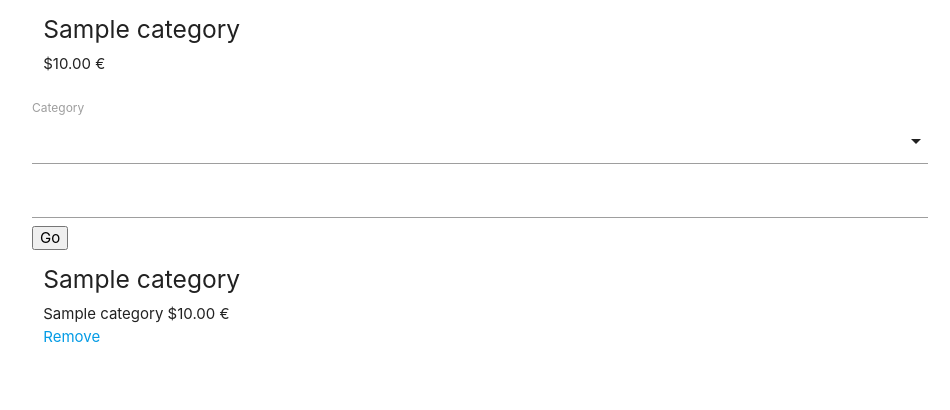
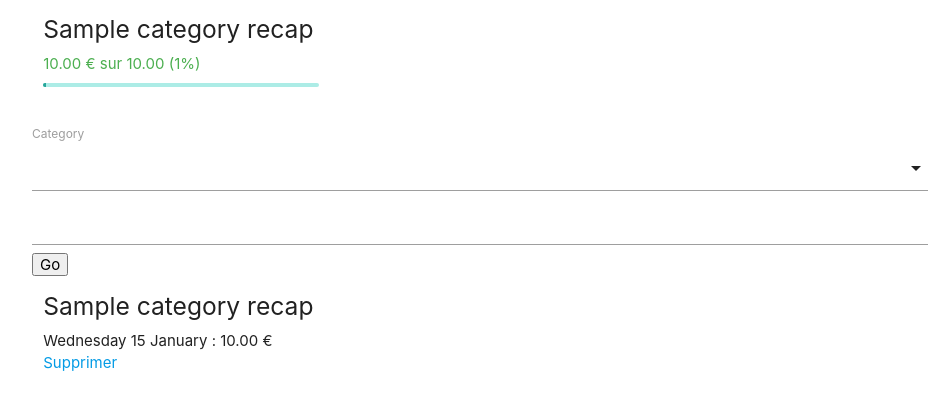
Before and after one commit to leogout/gunter-flask, a Flask app: template templates/homepage.html in a window 1280 px wide. Shown: the top 410 px of the page, without its empty margins (160-1110 px from the left). Run offline with Flask 2, Linux system fonts and the light colour scheme; tables that the repository leaves empty hold one stand-in row (values such as "Sample post"); the template is opened without the code that fills it: values that come from a table or form of the project are taken from there, most other values are stand-ins (such as "Sample title", 1, 10 or a date in 2020); parts of the project's set-up code (start-up, migrations or seed data) failed here and were passed over.

Commit message:
Added percentage and refactored home code

```diff
--- a/app.py
+++ b/app.py
@@ -3,6 +3,9 @@
 from forms import PurchaseForm
 from datetime import datetime
 from sqlalchemy import extract
+import locale
+
+locale.setlocale(locale.LC_TIME, "fr")
 
 app = Flask(__name__)
 
@@ -13,6 +16,24 @@
 
 db.init_app(app)
 
+
+class CategoryRecap:
+    def __init__(self, category, purchases, budget):
+        self.category = category
+        self.purchases = purchases
+        self.budget = budget
+
+    def get_price(self):
+        return sum([p.price for p in self.purchases])
+
+    def get_budget(self):
+        return self.budget.limit
+
+    def get_name(self):
+        return self.category.name
+
+    def get_percentage(self):
+        return round(self.get_price() / self.get_budget() * 100)
 
 @app.route('/', methods=['GET', 'POST'])
 def home():
@@ -30,18 +51,18 @@
 
         return redirect(url_for('home'))
 
-    purchases = Purchase.query \
+    purchases_q = Purchase.query \
         .filter(extract('month', Purchase.date) == datetime.now().month) \
-        .order_by(Purchase.date.desc()) \
-        .all()
+        .order_by(Purchase.date.desc())
 
-    recap = {c.name: {'price': 0, 'purchases': []} for c in Category.query.all()}
+    category_recaps = []
 
-    for purchase in purchases:
-        recap[purchase.category.name]['price'] += purchase.price
-        recap[purchase.category.name]['purchases'].append(purchase)
+    for category in Category.query.all():
+        purchases = purchases_q.filter(Purchase.category == category).all()
+        budget = Budget.query.filter(Budget.category == category).first()
+        category_recaps.append(CategoryRecap(category=category, purchases=purchases, budget=budget))
 
-    return render_template('homepage.html', form=form, purchases=purchases, recap=recap)
+    return render_template('homepage.html', form=form, category_recaps=category_recaps, recap=recap)
 
 
 @app.route('/remove/<int:id>', methods=['GET', 'POST'])
--- a/templates/homepage.html
+++ b/templates/homepage.html
@@ -3,10 +3,15 @@
 {% block content %}
 
     <div class="row">
-        {% for category, value in recap.items() %}
-            <div class="col s4">
-                <h5>{{ category }}</h5>
-                <div>{{ "$%.2f"|format(value.price) }} €</div>
+        {% for category_recap in category_recaps %}
+            <div class="col s4 ">
+                <h5>{{ category_recap.get_name() }}</h5>
+                <div class="{{ 'red-text' if category_recap.get_percentage() > 100 else 'green-text' }}">
+                    {{ "%.2f"|format(category_recap.get_price()) }} € sur {{ "%.2f"|format(category_recap.get_budget()) }} ({{ category_recap.get_percentage() }}%)
+                </div>
+                <div class="progress">
+                    <div class="determinate" style="width: {{ category_recap.get_percentage() }}%"></div>
+                </div>
             </div>
         {% endfor %}
     </div>
@@ -19,13 +24,13 @@
     </form>
 
     <div class="row">
-        {% for category, value in recap.items() %}
+        {% for category_recap in category_recaps %}
             <div class="col s4">
-                <h5>{{ category }}</h5>
-                {% for purchase in value.purchases %}
+                <h5>{{ category_recap.name }}</h5>
+                {% for purchase in category_recap.purchases %}
                     <div>
-                        <div>{{ purchase.category }} {{ "$%.2f"|format(purchase.price) }} €</div>
-                        <a href="{{ url_for('remove', id=purchase.id) }}">Remove</a>
+                        <div>{{ purchase.date.strftime('%A %d %B') }} : {{ "%.2f"|format(purchase.price) }} € <a href="{{ url_for('remove', id=purchase.id) }}">Supprimer</a></div>
+
                     </div>
                 {% endfor %}
             </div>
```
